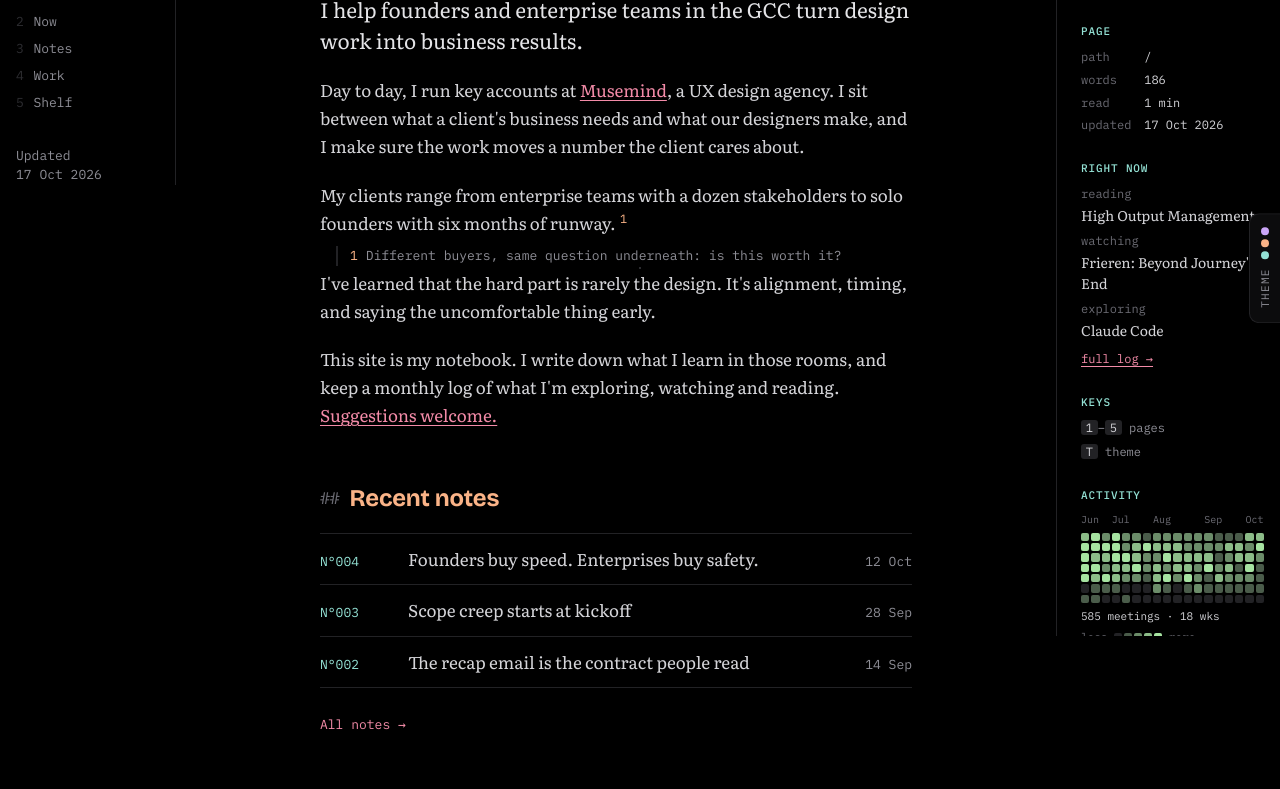
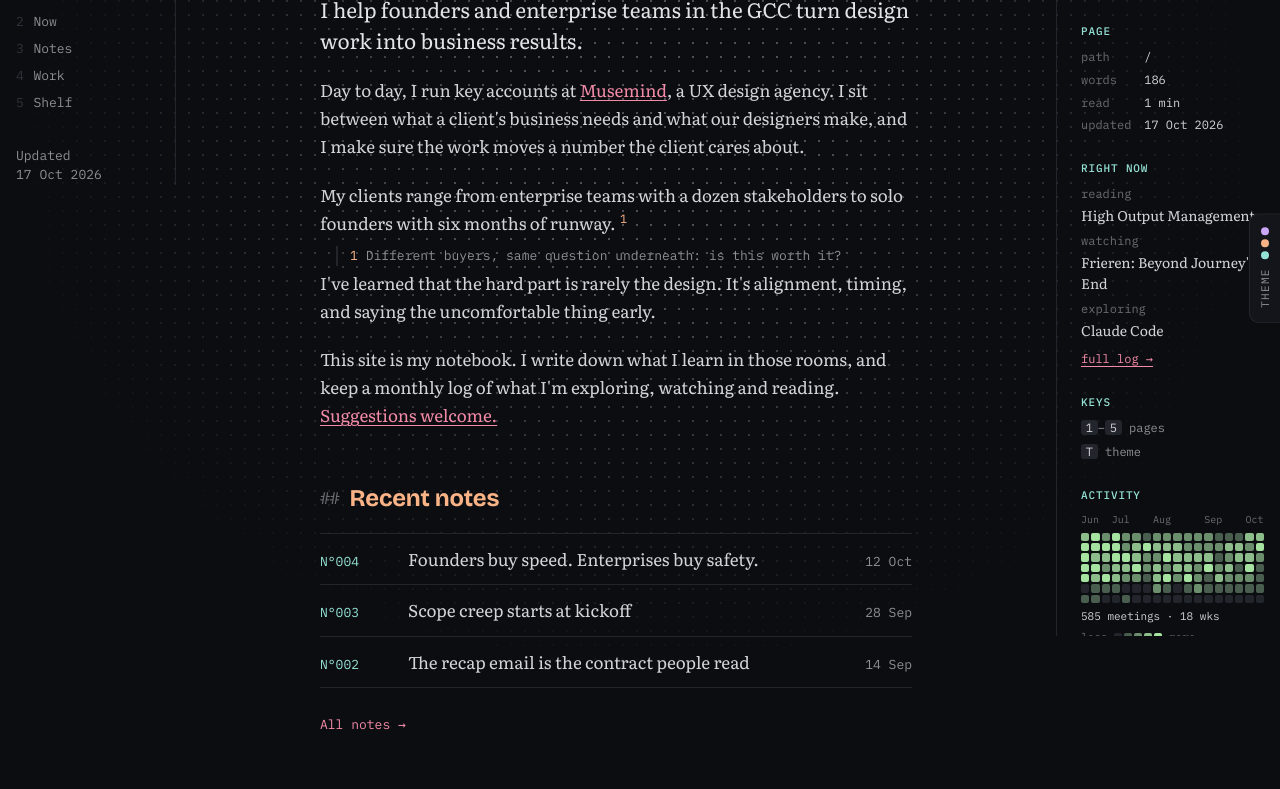
Before and after one commit to MehediIfti/Ifti, a plain HTML site: page index.html in a window 1280 px wide. Shown: the part 132-921 px from the top of the page. Drawn offline with nearby package versions, Linux system fonts and the light colour scheme.

Commit message:
Richer charcoal black and a finer, fading dot grid
Black theme moves from pure black to deep charcoal with lifted surfaces.
The background pattern is now a separate fixed layer with smaller,
tighter dots, brightest behind the reading column and fading out
toward the edges.

Co-Authored-By: Claude Opus 5.5 <noreply@anthropic.com>
Claude-Session: https://claude.ai/code/session_01KTduLY4vyYp5oYHgKGNYnA

```diff
--- a/index.html
+++ b/index.html
@@ -20,15 +20,15 @@ img { max-width: 100%; }
   --ink: var(--text);
   --muted: var(--subtext0);
   --rule: var(--surface0);
-  --dot: var(--surface1);
+  --dot: color-mix(in srgb, var(--surface1) 50%, var(--overlay1));
   --line: color-mix(in srgb, var(--surface1) 55%, transparent);
   --accent: var(--maroon);                  /* links */
   --h1: var(--mauve);
   --h2: var(--peach);
   --label: var(--teal);
   --mark: color-mix(in srgb, var(--yellow) 28%, transparent);
-  --pattern: radial-gradient(circle, var(--dot) 1.1px, transparent 1.5px);
-  --pattern-size: 22px 22px;
+  --pattern: radial-gradient(circle, var(--dot) 0.8px, transparent 1.2px);
+  --pattern-size: 14px 14px;
   --display: "Bricolage Grotesque", "Segoe UI", system-ui, sans-serif;
   --serif: "Literata", Georgia, "Times New Roman", serif;
   --sans: "Figtree", "Segoe UI", system-ui, sans-serif;
@@ -37,7 +37,7 @@ img { max-width: 100%; }
   --s-0: 0.8125rem; --s-1: 1.0625rem; --s-2: 1.5rem; --s-3: 2.5rem;
 }
 /* themes (bare :root = default) */
-:root, :root[data-palette="black"] { --base: #000000; --mantle: #0c0c0d; --surface0: #222225; --surface1: #2c2c30; --overlay1: #6b6b73; --text: #d4d4d8; --subtext1: #e4e4e7; --subtext0: #8e8e96; --mauve: #cba6f7; --maroon: #f38ba8; --peach: #fab387; --teal: #94e2d5; --green: #a6e3a1; --yellow: #f9e2af; --pink: #f5c2e7; --sky: #89dceb; --lavender: #b4befe; color-scheme: dark; }
+:root, :root[data-palette="black"] { --base: #0c0d10; --mantle: #14151a; --surface0: #23252c; --surface1: #30323b; --overlay1: #6b6b73; --text: #d4d4d8; --subtext1: #e4e4e7; --subtext0: #8e8e96; --mauve: #cba6f7; --maroon: #f38ba8; --peach: #fab387; --teal: #94e2d5; --green: #a6e3a1; --yellow: #f9e2af; --pink: #f5c2e7; --sky: #89dceb; --lavender: #b4befe; color-scheme: dark; }
 :root[data-palette="mocha"] { --base: #1e1e2e; --mantle: #181825; --surface0: #313244; --surface1: #45475a; --overlay1: #7f849c; --text: #cdd6f4; --subtext1: #bac2de; --subtext0: #a6adc8; --mauve: #cba6f7; --maroon: #f38ba8; --peach: #fab387; --teal: #94e2d5; --green: #a6e3a1; --yellow: #f9e2af; --pink: #f5c2e7; --sky: #89dceb; --lavender: #b4befe; color-scheme: dark; }
 :root[data-palette="gruvbox"] { --base: #282828; --mantle: #1d2021; --surface0: #3c3836; --surface1: #504945; --overlay1: #928374; --text: #ebdbb2; --subtext1: #fbf1c7; --subtext0: #a89984; --mauve: #d3869b; --maroon: #fb4934; --peach: #fe8019; --teal: #8ec07c; --green: #b8bb26; --yellow: #fabd2f; --pink: #d3869b; --sky: #83a598; --lavender: #83a598; color-scheme: dark; }
 :root[data-palette="nord"] { --base: #2e3440; --mantle: #272c36; --surface0: #3b4252; --surface1: #434c5e; --overlay1: #7b88a1; --text: #e5e9f0; --subtext1: #eceff4; --subtext0: #a3abba; --mauve: #b48ead; --maroon: #bf616a; --peach: #d08770; --teal: #8fbcbb; --green: #a3be8c; --yellow: #ebcb8b; --pink: #b48ead; --sky: #88c0d0; --lavender: #81a1c1; color-scheme: dark; }
@@ -57,15 +57,20 @@ img { max-width: 100%; }
 html { -webkit-text-size-adjust: 100%; }
 body {
   background-color: var(--paper);
-  background-image: var(--pattern);
-  background-size: var(--pattern-size);
-  background-attachment: fixed;
   color: var(--ink);
   font: 400 var(--s-1)/1.65 var(--body);
   padding-left: max(16px, env(safe-area-inset-left, 0px));
   padding-right: max(16px, env(safe-area-inset-right, 0px));
   padding-block: 0;
 }
+/* background pattern: its own fixed layer, brightest behind the reading column and fading toward the edges */
+body::after {
+  content: ""; position: fixed; inset: 0; z-index: 0; pointer-events: none;
+  background-image: var(--pattern); background-size: var(--pattern-size);
+  -webkit-mask-image: radial-gradient(ellipse 55% 75% at 50% 35%, #000 25%, transparent 90%);
+  mask-image: radial-gradient(ellipse 55% 75% at 50% 35%, #000 25%, transparent 90%);
+}
+.shell { position: relative; z-index: 1; }
 ::selection { background: var(--mark); color: var(--ink); }
 a { color: var(--accent); text-decoration-thickness: 1px; text-underline-offset: 3px; }
 a:hover { text-decoration-thickness: 2px; }
@@ -716,7 +721,7 @@ footer.colophon { grid-column: 2; max-width: 37rem; margin-top: 4rem; padding-to
   <div class="ap-head"><b>Appearance</b><button type="button" class="ap-x" id="ap-close" aria-label="Close">×</button></div>
   <div class="ap-g"><span>Theme</span>
     <div class="ap-themes" data-attr="palette">
-      <button type="button" id="th-black" data-val="black" style="--sw-bg:#000000;--sw-fg:#d4d4d8"><span class="sw"><i style="background:#cba6f7"></i><i style="background:#fab387"></i><i style="background:#94e2d5"></i></span>Black</button>
+      <button type="button" id="th-black" data-val="black" style="--sw-bg:#0c0d10;--sw-fg:#d4d4d8"><span class="sw"><i style="background:#cba6f7"></i><i style="background:#fab387"></i><i style="background:#94e2d5"></i></span>Black</button>
       <button type="button" id="th-mocha" data-val="mocha" style="--sw-bg:#1e1e2e;--sw-fg:#cdd6f4"><span class="sw"><i style="background:#cba6f7"></i><i style="background:#fab387"></i><i style="background:#94e2d5"></i></span>Mocha</button>
       <button type="button" id="th-gruvbox" data-val="gruvbox" style="--sw-bg:#282828;--sw-fg:#ebdbb2"><span class="sw"><i style="background:#d3869b"></i><i style="background:#fe8019"></i><i style="background:#8ec07c"></i></span>Gruvbox</button>
       <button type="button" id="th-nord" data-val="nord" style="--sw-bg:#2e3440;--sw-fg:#e5e9f0"><span class="sw"><i style="background:#b48ead"></i><i style="background:#d08770"></i><i style="background:#8fbcbb"></i></span>Nord</button>
```
